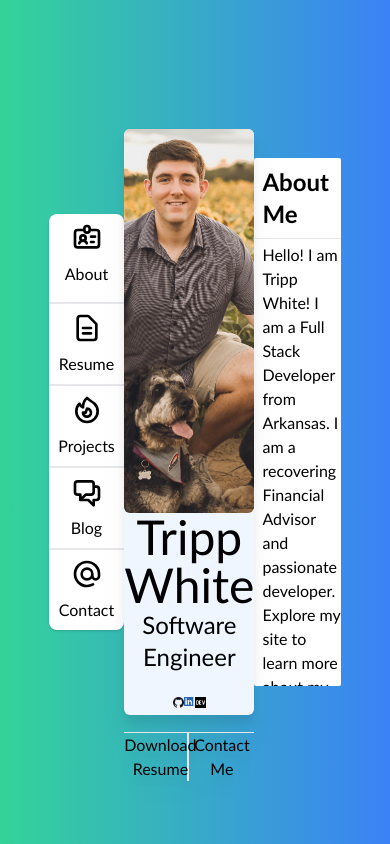
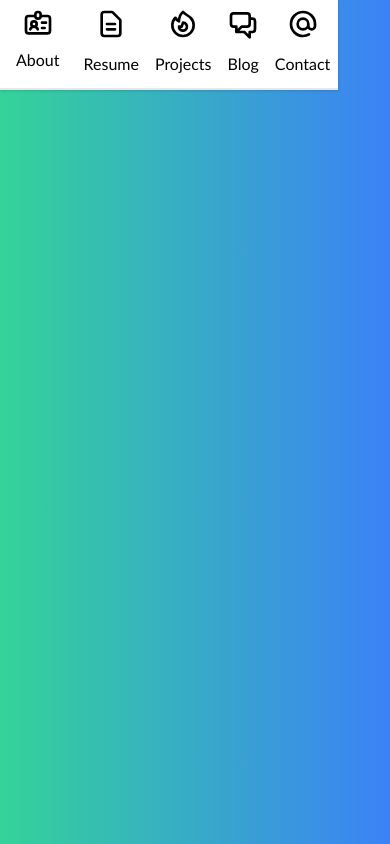
Before and after one commit to turpp/personal-portfolio, a React (Create React App) app in the folder my-app/: page / in a window 390 px wide. Built offline with nearby package versions, Linux system fonts and the light colour scheme.

Commit message:
adjusting layout for mobile devices

```diff
--- a/my-app/src/Components/MainDiv.js
+++ b/my-app/src/Components/MainDiv.js
@@ -29,10 +29,15 @@ function MainDiv(){
 }
 
     return (
-        <div className='flex flex-row m-auto w-3/4 content-center items-center h-5/6 max-h-mainDiv font-newFont'>
+
+         <div className='grid grid-cols-2  font-newFont'>
+            <div className='col-span-2'>
             <NavBar setPage={setShowPage}/>
-            <ProfileCard/>
-            {displayPage()}
+            </div>
+            <div>
+            {/* <ProfileCard setPage={setShowPage}/>
+            {displayPage()}             */}
+        </div>
         </div>
     )
 }
--- a/my-app/src/Components/NavBar.js
+++ b/my-app/src/Components/NavBar.js
@@ -2,7 +2,7 @@ import React from 'react'
 
 function NavBar(props){
     return (
-        <div className="bg-white shadow rounded-lg">
+        <div className="bg-white shadow flex w-full">
             <button className="grid justify-items-center border-b-2 p-2 w-full" onClick={()=>props.setPage('about')}>
             <div>
             <svg xmlns="http://www.w3.org/2000/svg" className="h-8 w-8 " fill="none" viewBox="0 0 24 24" stroke="currentColor">
@@ -45,7 +45,7 @@ function NavBar(props){
 
         </button>
 
-        <button className="grid justify-items-center  pt-2 w-full " onClick={()=>props.setPage('contact')}>
+        <button className="grid justify-items-center  pt-2 w-full border-b-2 " onClick={()=>props.setPage('contact')}>
             <div>
             <svg xmlns="http://www.w3.org/2000/svg" className="h-8 w-8" fill="none" viewBox="0 0 24 24" stroke="currentColor">
                 <path strokeLinecap="round" strokeLinejoin="round" strokeWidth={2} d="M16 12a4 4 0 10-8 0 4 4 0 008 0zm0 0v1.5a2.5 2.5 0 005 0V12a9 9 0 10-9 9m4.5-1.206a8.959 8.959 0 01-4.5 1.207" />
```
